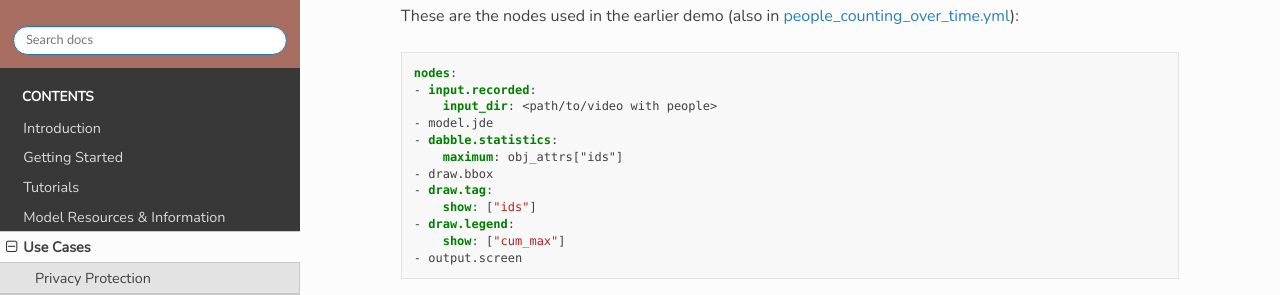
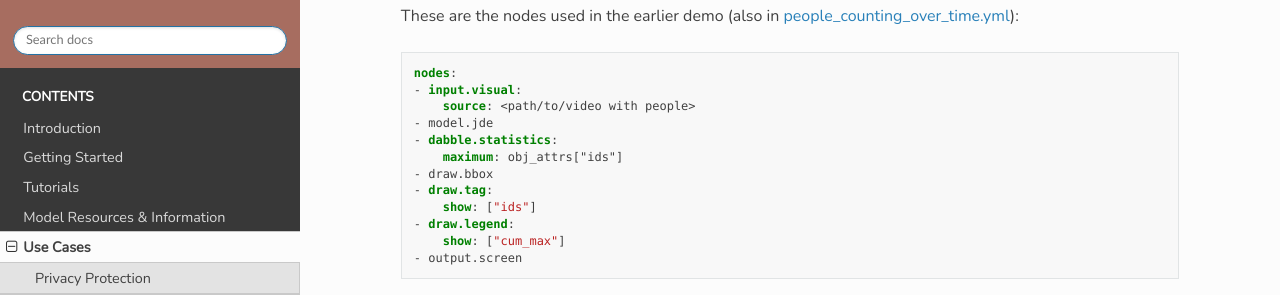
Before and after one commit to aisingapore/PeekingDuck, a Sphinx documentation site: the page built from docs/source/use_cases/people_counting_over_time.rst, in a window 1280 px wide and 900 px high, scrolled down 1567 px. Shown: the part 177-472 px from the top of the window. Built offline with Sphinx 7.4.7 and the Read the Docs theme 2.0.0, drawn with Linux system fonts in a browser that asks for light colours.

Commit message:
docs: update new use cases to use 'input.visual'

```diff
--- a/docs/source/use_cases/object_counting_over_time.rst
+++ b/docs/source/use_cases/object_counting_over_time.rst
@@ -100,8 +102,8 @@ These are the nodes used in the earlier demo (also in |pipeline_config|_):
 .. code-block:: yaml
 
    nodes:
-   - input.recorded:
-       input_dir: <path/to/video with cars>
+   - input.visual:
+       source: <path/to/video with cars>
    - model.efficientdet:
        detect_ids: ["car"]
    - dabble.tracking:
--- a/docs/source/use_cases/object_counting_present.rst
+++ b/docs/source/use_cases/object_counting_present.rst
@@ -80,7 +82,7 @@ These are the nodes used in the earlier demo (also in |pipeline_config|_):
 .. code-block:: yaml
 
    nodes:
-   - input.live
+   - input.visual
    - model.yolo:
        detect_ids: ["person"]
    - dabble.bbox_count
--- a/docs/source/use_cases/people_counting_over_time.rst
+++ b/docs/source/use_cases/people_counting_over_time.rst
@@ -70,8 +72,8 @@ These are the nodes used in the earlier demo (also in |pipeline_config|_):
 .. code-block:: yaml
 
    nodes:
-   - input.recorded:
-       input_dir: <path/to/video with people>
+   - input.visual:
+       source: <path/to/video with people>
    - model.jde
    - dabble.statistics:
        maximum: obj_attrs["ids"]
```
Also changed, not shown: other parts of docs/source/use_cases/object_counting_over_time.rst (+2 -0 lines), other parts of docs/source/use_cases/object_counting_present.rst (+2 -0 lines), other parts of docs/source/use_cases/people_counting_over_time.rst (+2 -0 lines).
